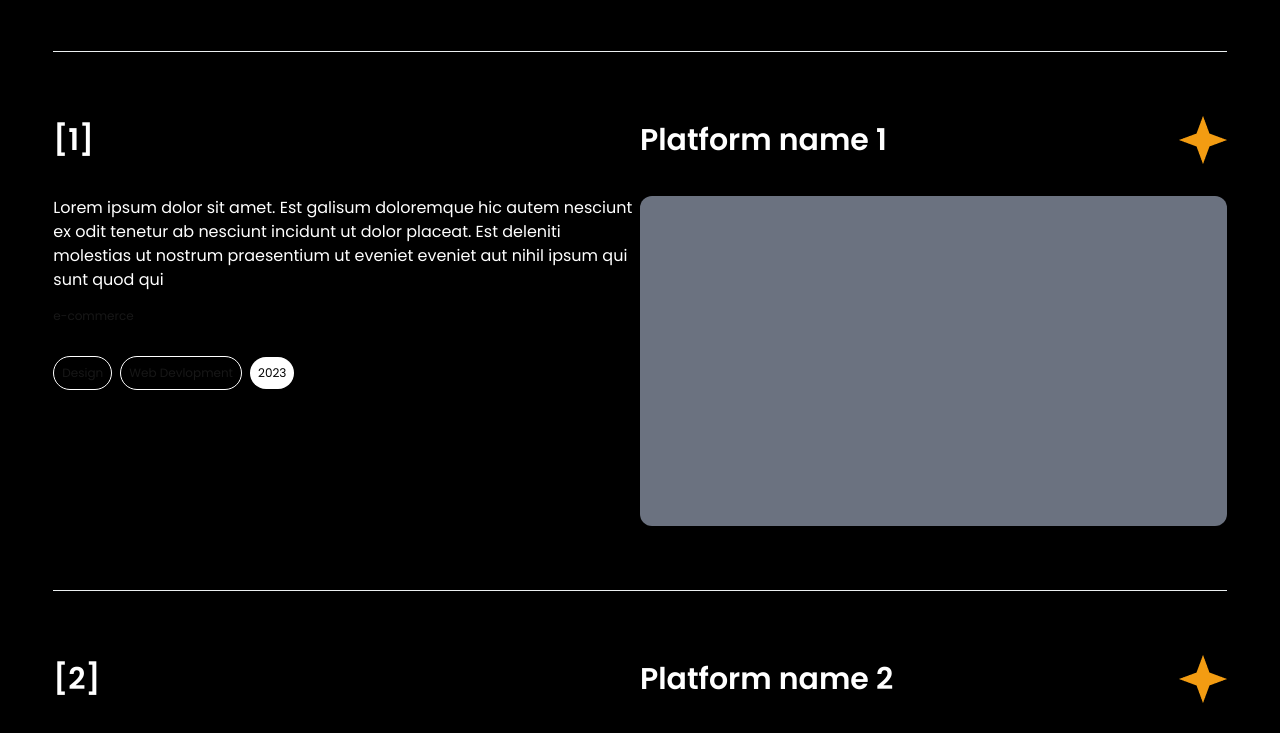
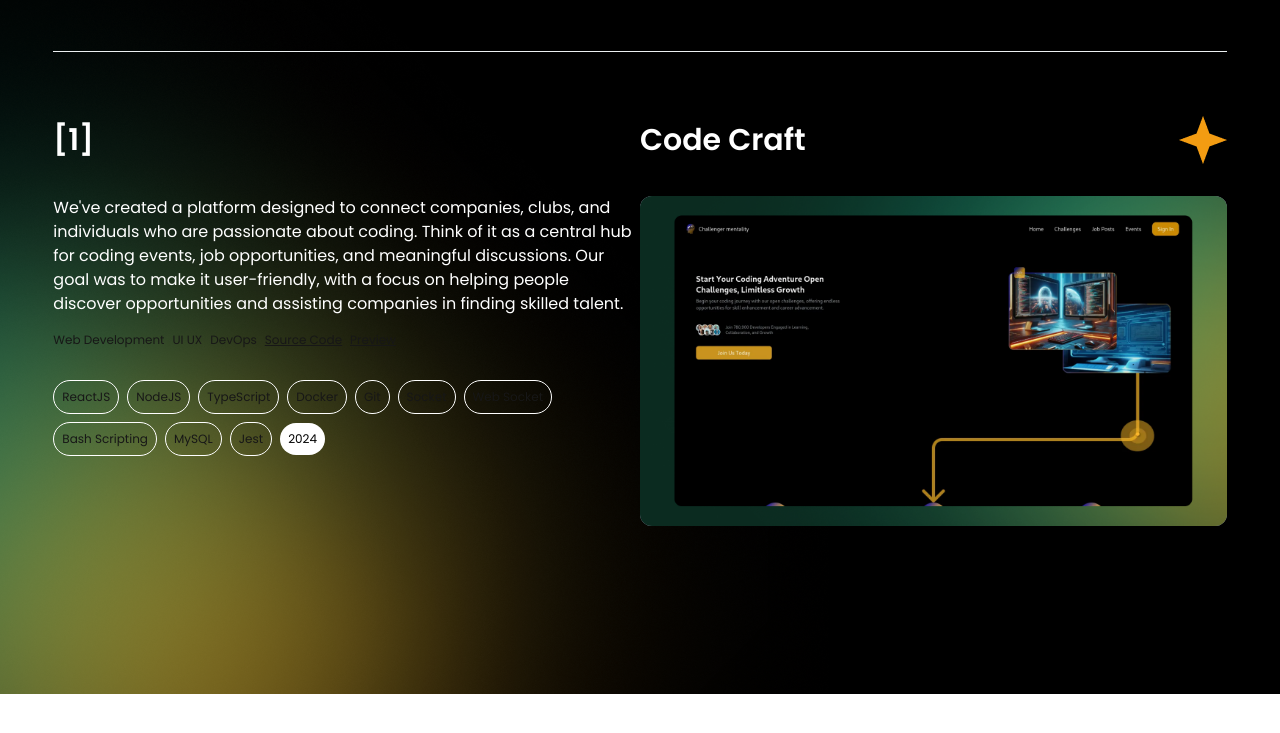
Before and after one commit to codeifyka/portfolio, a Next.js app: page / in a window 1280 px wide. Shown: the part 2580-3313 px from the top of the page. Built offline with nearby package versions, Linux system fonts and the light colour scheme.

Commit message:
Add code_craft project

```diff
--- a/src/components/Project.tsx
+++ b/src/components/Project.tsx
@@ -1,4 +1,5 @@
 import { SECONDARY_STAR_PNG } from "@/utils/consts";
+import Link from "next/link";
 
 interface ProjectProps {
     index: number;
@@ -11,7 +12,9 @@ export default function Project({ index, project }: ProjectProps) {
             <div className="w-full flex flex-col sm:flex-row items-center justify-between mb-8">
                 <div className="w-full sm:w-fit text-3xl font-semibold text-white">{`[${index}]`}</div>
                 <div className="w-full sm:w-1/2 flex items-center justify-between">
-                    <div className="text-3xl font-semibold text-white">{project.title}</div>
+                    <Link href={project.preview_url || project.source_code_url || ""} target="_blank">
+                        <div className="text-3xl font-semibold text-white">{project.title}</div>
+                    </Link>
                     <div className="h-12">
                         <img src={SECONDARY_STAR_PNG} />
                     </div>
@@ -26,6 +29,20 @@ export default function Project({ index, project }: ProjectProps) {
                                 <div key={index} className="text-xs">{category}</div>
                             )
                         })}
+                        {
+                            project.source_code_url && (
+                                <Link href={project.source_code_url} target="_blank">
+                                    <div className="text-xs underline">Source Code</div>
+                                </Link>
+                            )
+                        }
+                        {
+                            project.preview_url && (
+                                <Link href={project.preview_url} target="_blank">
+                                    <div className="text-xs underline">Preview</div>
+                                </Link>
+                            )
+                        }
                     </div>
                     <div className="mt-8 flex items-center flex-wrap gap-2">
                         {project.skills.map((skill, index) => {
@@ -33,11 +50,13 @@ export default function Project({ index, project }: ProjectProps) {
                                 <div key={index} className="text-xs border border-white rounded-full p-2">{skill}</div>
                             )
                         })}
-                        <div key={index} className="text-xs text-black bg-white border-white rounded-full p-2">{"2023"}</div>
+                        <div key={index} className="text-xs text-black bg-white border-white rounded-full p-2">{project.created_at}</div>
                     </div>
                 </div>
                 <div className="w-full sm:w-1/2 flex flex-col">
-                    <div className="w-full aspect-video bg-gray-500 rounded-xl"></div>
+                    <div className="w-full aspect-video bg-gray-500 rounded-xl">
+                        <img src={project.thumbnail_url} className="w-full aspect-video bg-gray-500 rounded-xl" />
+                    </div>
                 </div>
             </div>
         </div>
--- a/src/types/Project.d.ts
+++ b/src/types/Project.d.ts
@@ -4,4 +4,7 @@ interface Project {
     categories: string[];
     skills: string[];
     thumbnail_url: string;
+    created_at: string;
+    preview_url?: string;
+    source_code_url?: string;
 };
--- a/src/utils/data.ts
+++ b/src/utils/data.ts
@@ -7,26 +7,15 @@ export const services: Service[] = [
 
 export const projects: Project[] = [
     {
-        title: "Platform name 1",
-        thumbnail_url: "",
-        description: "Lorem ipsum dolor sit amet. Est galisum doloremque hic autem nesciunt ex odit tenetur ab nesciunt incidunt ut dolor placeat. Est deleniti molestias ut nostrum praesentium ut eveniet eveniet aut nihil ipsum qui sunt quod qui",
-        categories: ["e-commerce"],
-        skills: ["Design", "Web Devlopment"],
-    },
-    {
-        title: "Platform name 2",
-        thumbnail_url: "",
-        description: "Lorem ipsum dolor sit amet. Est galisum doloremque hic autem nesciunt ex odit tenetur ab nesciunt incidunt ut dolor placeat. Est deleniti molestias ut nostrum praesentium ut eveniet eveniet aut nihil ipsum qui sunt quod qui",
-        categories: ["e-commerce"],
-        skills: ["Design", "Web Devlopment"],
-    },
-    {
-        title: "Platform name 3",
-        thumbnail_url: "",
-        description: "Lorem ipsum dolor sit amet. Est galisum doloremque hic autem nesciunt ex odit tenetur ab nesciunt incidunt ut dolor placeat. Est deleniti molestias ut nostrum praesentium ut eveniet eveniet aut nihil ipsum qui sunt quod qui",
-        categories: ["e-commerce"],
-        skills: ["Desktop"],
-    },
+        title: "Code Craft",
+        thumbnail_url: "/projects/code_craft/thumbnail.png",
+        description: "We've created a platform designed to connect companies, clubs, and individuals who are passionate about coding. Think of it as a central hub for coding events, job opportunities, and meaningful discussions. Our goal was to make it user-friendly, with a focus on helping people discover opportunities and assisting companies in finding skilled talent.",
+        categories: ["Web Development", "UI UX", "DevOps"],
+        skills: ["ReactJS", "NodeJS", "TypeScript", "Docker", "Git", "Socket", "Web Socket", "Bash Scripting", "MySQL", "Jest"],
+        created_at: "2024",
+        preview_url: "https://code-craft-front.vercel.app",
+        source_code_url: "https://github.com/code-craft-project"
+    }
 ];
 
 export const blogs: Blog[] = [
```
Also changed, not shown: public/projects/code_craft/thumbnail.png (added).
